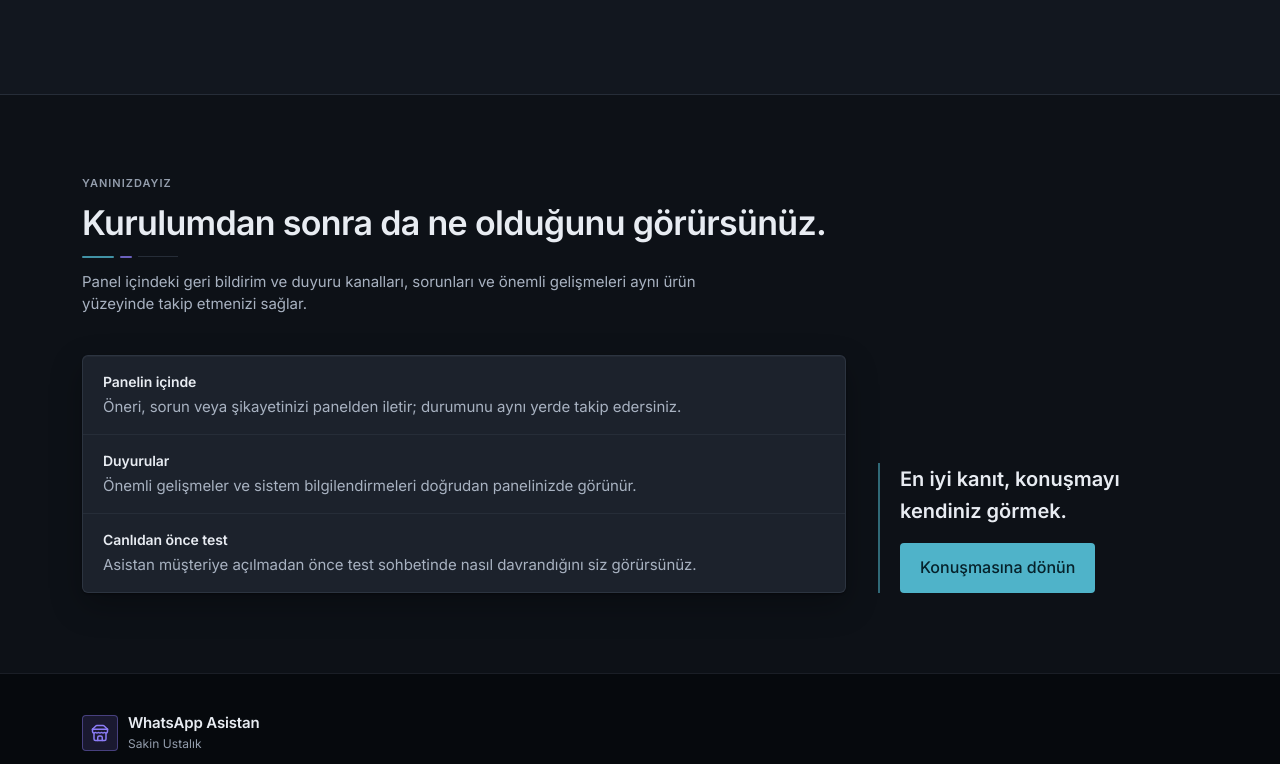
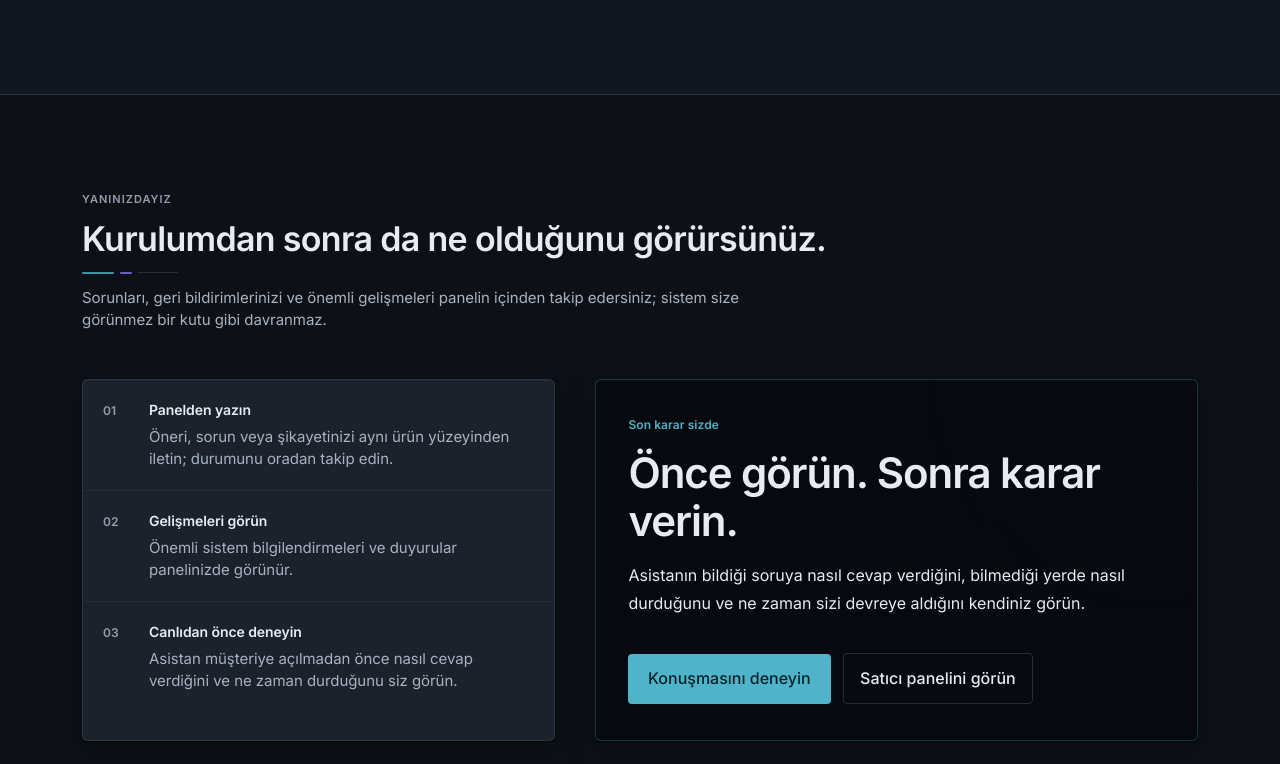
Before and after one commit to keremm44/whatsapp-assistant, a Next.js app in the folder frontend/: page / in a window 1280 px wide. Shown: the part 6170-6934 px from the top of the page. Built offline with nearby package versions, Linux system fonts and the light colour scheme; no server answers.

Commit message:
frontend: strengthen support and final proof hierarchy

```diff
--- a/frontend/src/components/marketing/support-section.tsx
+++ b/frontend/src/components/marketing/support-section.tsx
@@ -1,61 +1,113 @@
 import * as React from "react";
 
+import { MagneticLink, MarketingReveal } from "@/components/marketing/marketing-motion";
 import { MarketingSectionHeading } from "@/components/marketing/section-heading";
 
 /**
- * Support — a quiet risk-reducer, followed by one real next step: return
- * to the product conversation. No application/signup flow is implied.
+ * Support — continuity stays quiet; the final decision moment gets the
+ * visual weight. No signup promise is introduced while applications are
+ * intentionally closed.
  */
 export function SupportSection() {
   return (
     <section className="border-t border-divider bg-sunken">
-      <div className="mx-auto w-full max-w-[1180px] px-4 py-16 md:px-6 md:py-20 lg:px-8">
+      <div className="mx-auto w-full max-w-[1180px] px-4 py-16 md:px-6 md:py-24 lg:px-8">
         <MarketingSectionHeading
           eyebrow="Yanınızdayız"
           title="Kurulumdan sonra da ne olduğunu görürsünüz."
-          description="Panel içindeki geri bildirim ve duyuru kanalları, sorunları ve önemli gelişmeleri aynı ürün yüzeyinde takip etmenizi sağlar."
+          description="Sorunları, geri bildirimlerinizi ve önemli gelişmeleri panelin içinden takip edersiniz; sistem size görünmez bir kutu gibi davranmaz."
         />
 
-        <div className="mt-10 grid gap-8 lg:grid-cols-[minmax(0,1fr)_320px] lg:items-end">
-          <div className="overflow-hidden rounded-sheet border border-boundary/60 bg-raised shadow-surface">
-            <ul role="list" className="divide-y divide-divider">
-              <SupportRow
-                title="Panelin içinde"
-                body="Öneri, sorun veya şikayetinizi panelden iletir; durumunu aynı yerde takip edersiniz."
-              />
-              <SupportRow
-                title="Duyurular"
-                body="Önemli gelişmeler ve sistem bilgilendirmeleri doğrudan panelinizde görünür."
-              />
-              <SupportRow
-                title="Canlıdan önce test"
-                body="Asistan müşteriye açılmadan önce test sohbetinde nasıl davrandığını siz görürsünüz."
-              />
-            </ul>
-          </div>
-
-          <div className="border-l-2 border-primary/55 pl-5">
-            <p className="font-heading text-xl font-semibold leading-8 text-foreground">
-              En iyi kanıt, konuşmayı kendiniz görmek.
-            </p>
-            <a
-              href="#dene"
-              className="mt-4 inline-flex rounded-control bg-primary-button px-5 py-3 text-base font-medium text-primary-foreground transition-colors hover:bg-primary-button-hover focus-visible:outline-none focus-visible:ring-2 focus-visible:ring-primary focus-visible:ring-offset-2 focus-visible:ring-offset-sunken"
-            >
-              Konuşmasına dönün
-            </a>
-          </div>
+        <div className="mt-12 grid gap-8 lg:grid-cols-[0.88fr_1.12fr] lg:items-stretch lg:gap-10">
+          <MarketingReveal>
+            <SupportContinuity />
+          </MarketingReveal>
+          <MarketingReveal>
+            <FinalProof />
+          </MarketingReveal>
         </div>
       </div>
     </section>
   );
 }
 
-function SupportRow({ title, body }: { title: string; body: string }) {
+function SupportContinuity() {
   return (
-    <li className="px-5 py-4">
-      <h3 className="type-row-primary text-foreground">{title}</h3>
-      <p className="mt-1 max-w-prose type-body text-muted">{body}</p>
-    </li>
+    <div className="h-full overflow-hidden rounded-sheet border border-boundary/60 bg-raised shadow-surface">
+      <SupportRow
+        index="01"
+        title="Panelden yazın"
+        body="Öneri, sorun veya şikayetinizi aynı ürün yüzeyinden iletin; durumunu oradan takip edin."
+      />
+      <SupportRow
+        index="02"
+        title="Gelişmeleri görün"
+        body="Önemli sistem bilgilendirmeleri ve duyurular panelinizde görünür."
+      />
+      <SupportRow
+        index="03"
+        title="Canlıdan önce deneyin"
+        body="Asistan müşteriye açılmadan önce nasıl cevap verdiğini ve ne zaman durduğunu siz görün."
+        last
+      />
+    </div>
   );
 }
+
+function FinalProof() {
+  return (
+    <div className="relative flex h-full min-h-[330px] flex-col justify-between overflow-hidden rounded-sheet border border-primary/25 bg-chrome px-6 py-7 shadow-surface sm:px-8 sm:py-9">
+      <div
+        aria-hidden="true"
+        className="pointer-events-none absolute -right-20 -top-28 h-64 w-64 rounded-full border border-identity/15 bg-identity/5 blur-3xl"
+      />
+
+      <div className="relative max-w-xl">
+        <p className="type-meta font-semibold text-primary">Son karar sizde</p>
+        <h3 className="mt-4 font-display text-[34px] font-semibold leading-[40px] tracking-[-0.025em] text-chrome-foreground sm:text-[42px] sm:leading-[48px]">
+          Önce görün. Sonra karar verin.
+        </h3>
+        <p className="mt-4 max-w-lg text-base leading-7 text-chrome-foreground/68">
+          Asistanın bildiği soruya nasıl cevap verdiğini, bilmediği yerde nasıl durduğunu ve ne zaman sizi devreye aldığını kendiniz görün.
+        </p>
+      </div>
+
+      <div className="relative mt-9 flex flex-wrap items-center gap-3">
+        <MagneticLink
+          href="#dene"
+          className="inline-flex rounded-control bg-primary-button px-5 py-3 text-base font-medium text-primary-foreground hover:bg-primary-button-hover focus-visible:outline-none focus-visible:ring-2 focus-visible:ring-primary focus-visible:ring-offset-2 focus-visible:ring-offset-chrome"
+        >
+          Konuşmasını deneyin
+        </MagneticLink>
+        <a
+          href="#panel"
+          className="inline-flex rounded-control border border-chrome-foreground/15 px-4 py-3 text-base font-medium text-chrome-foreground/78 transition-colors hover:border-primary/35 hover:bg-chrome-hover hover:text-chrome-foreground focus-visible:outline-none focus-visible:ring-2 focus-visible:ring-primary"
+        >
+          Satıcı panelini görün
+        </a>
+      </div>
+    </div>
+  );
+}
+
+function SupportRow({
+  index,
+  title,
+  body,
+  last = false,
+}: {
+  index: string;
+  title: string;
+  body: string;
+  last?: boolean;
+}) {
+  return (
+    <div className={last ? "grid grid-cols-[34px_minmax(0,1fr)] gap-3 px-5 py-5" : "grid grid-cols-[34px_minmax(0,1fr)] gap-3 border-b border-divider px-5 py-5"}>
+      <span className="type-meta mt-0.5 font-semibold text-muted-foreground">{index}</span>
+      <div>
+        <h3 className="type-row-primary text-foreground">{title}</h3>
+        <p className="mt-1.5 type-body text-muted">{body}</p>
+      </div>
+    </div>
+  );
+}
```
